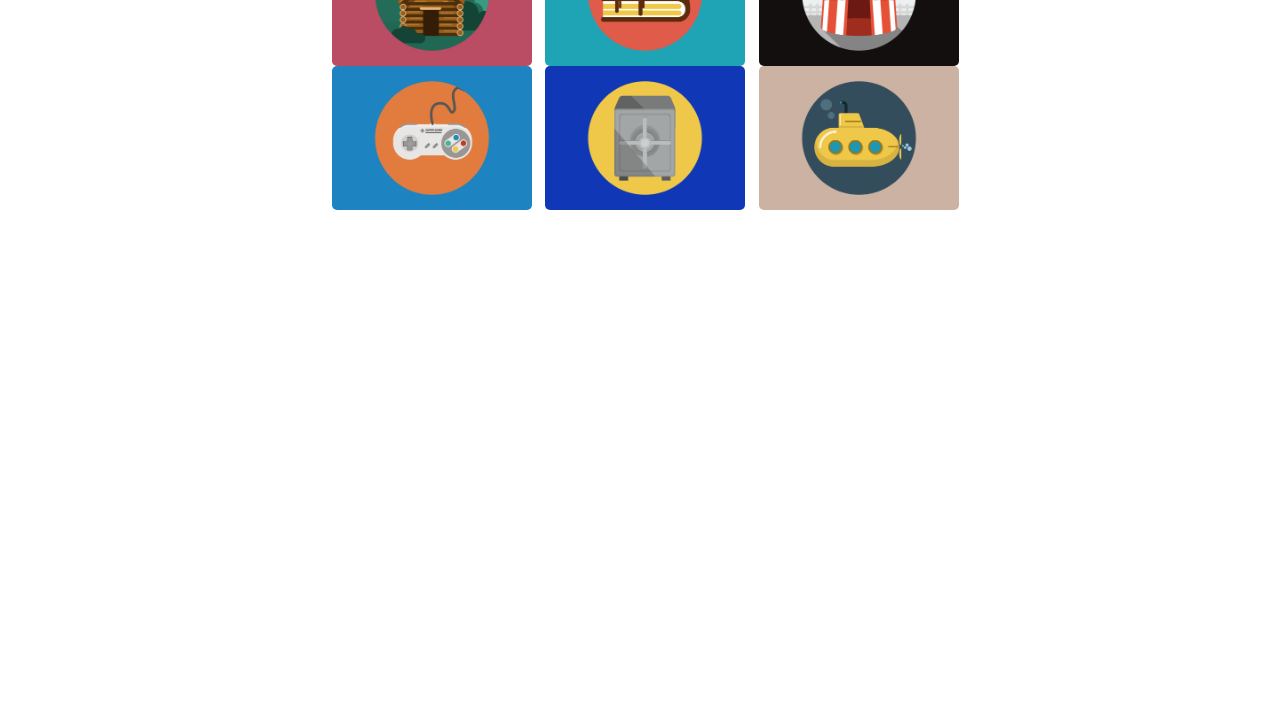
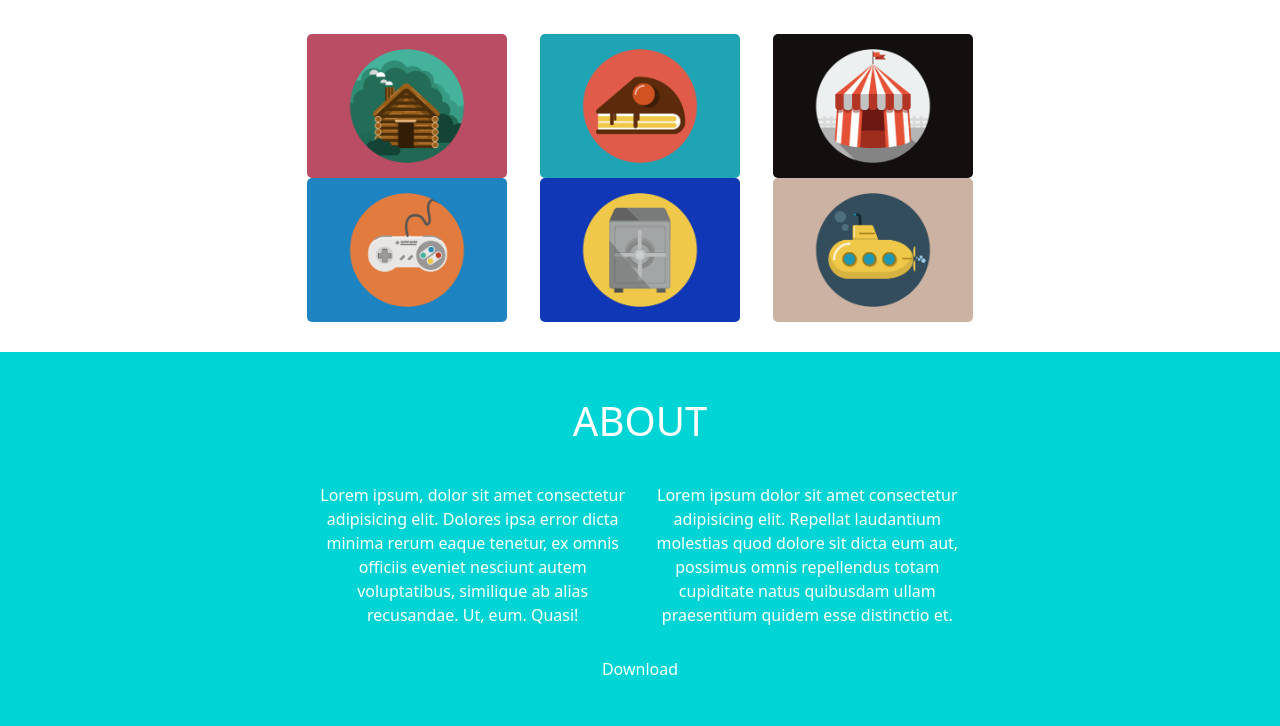
Before and after one commit to Dome1992/html-css-bootstrap-freelancer, a plain HTML site: page index.html in a window 1280 px wide. Shown: the part 481-1207 px from the top of the page. Before the commit the page ends 800 px from the top, so only its background shows below. Drawn offline with nearby package versions, Linux system fonts and the light colour scheme.

```diff
--- a/index.html
+++ b/index.html
@@ -25,7 +25,7 @@
     <section>
         <div class="container-fluid">
             <div class="row justify-content-center align-items-center" id="prima_row">
-                <div class="col-6" id="_col-6">
+                <div class="col-6" id="_col">
                     <img src="img/avatar.svg" alt="">
                     <h1 id="first_h1">START BOOTSTRAP</h1>
                     <span>Graphic Artist -</span>
@@ -36,45 +36,79 @@
         </div>
 
         <div class="container-fluid">
+
             <div class="row justify-content-center">
-                <div class="col-2">
+                    <div class="col-6" id="_col">
                     <h1 id="second_h1">PORTFOLIO</h1>
+                    </div>
                 </div>
 
         </div>
-           <!-- <div class="row">
-                <div class="col-1">
-                    <hr id="second_hr">
-                </div>
-                <div class="col-1">ciao</div>
-                <div class="col-1">
-                    <hr id="second_hr">
-                </div>
-            </div>-->
 
+        <div class="container-fluid">
             <div class="row justify-content-center">
-                    <div class="col-2">
+                <div class="col-7" id="_col">
+                    <div class="row justify-content-around">
+                        <div class="col-sm-12 col-md-6 col-lg-4">
                             <img src="img/cabin.png" alt="">
                         </div>
-                    <div class="col-2">
+                        <div class="col-sm-12 col-md-6 col-lg-4">
                             <img src="img/cake.png" alt="">
                         </div>
-                    <div class="col-2">
+                        <div class="col-sm-12 col-md-6 col-lg-4">
                             <img src="img/circus.png" alt="">
                         </div>
-            </div>
-            <div class="row justify-content-center">
-                    <div class="col-2">
+
+                        <div class="col-sm-12 col-md-6 col-lg-4">
                             <img src="img/game.png" alt="">
                         </div>
-                    <div class="col-2">
+                        <div class="col-sm-12 col-md-6 col-lg-4">
                             <img src="img/safe.png" alt="">
                         </div>
-                    <div class="col-2">
+                        <div class="col-sm-12 col-md-6 col-lg-4">
                             <img src="img/submarine.png" alt="">
+                        </div>
+
+                    </div>
+
+                </div>
+
+
+
+            </div>
+        </div>
+
+        <div class="container-fluid" id="_container-acqua">
+            <div class="row justify-content-center">
+                <div class="col-7" id="_col">
+                    <div class="row justify-content-around">
+
+            <div class="row justify-content-center align-items-center">
+                <div class="col-6" id="_col-6">
+                     <h1>ABOUT</h1>
+                </div>
+            </div>
+
+            <div class="row">
+                <div class="col-sm-12 col-md-6 col-lg-6">
+                    Lorem ipsum, dolor sit amet consectetur adipisicing elit. Dolores ipsa error dicta minima rerum eaque tenetur, ex omnis officiis eveniet nesciunt autem voluptatibus, similique ab alias recusandae. Ut, eum. Quasi!
+                </div>
+                <div class=" col-sm-12 col-md-6 col-lg-6">
+                    Lorem ipsum dolor sit amet consectetur adipisicing elit. Repellat laudantium molestias quod dolore sit dicta eum aut, possimus omnis repellendus totam cupiditate natus quibusdam ullam praesentium quidem esse distinctio et.
+                </div>
+            </div>
+            <div class="row justify-content-center align-items-center">
+                <div class="col-6" id="_col-6">
+                    <a href=""><span>Download</span></a>
+                </div>
+            </div>
+
                     </div>
                 </div>
             </div>
+
+        </div>
+
 
     </section>
 
--- a/style.css
+++ b/style.css
@@ -4,11 +4,16 @@
     box-sizing: border-box;
     color:white;
 }
+.row{
+    padding:15px;
+}
 
 header{
     background-color: rgb(13, 13, 66);
 }
-
+#container_flex{
+    display: flex;
+}
 a{
     color: white;
     text-decoration: none;
@@ -18,12 +23,12 @@
     border-radius: 5px;
 }
 #prima_row{
-    background-color: aqua;
+    background-color: rgb(0, 212, 212);
     min-height: 300px;
 }
 
-#first_h1{
-    color: wheat;
+#_container-acqua{
+    background-color: rgb(0, 212, 212);
 }
 #second_h1{
     color:rgb(13, 13, 66) ;
@@ -31,6 +36,6 @@
 #second_hr{
     border: 2px solid red;
 }
-#_col-6{
+#_col{
     text-align: center;
 }
```
Lines whose indentation alone changed are shown as unchanged.
